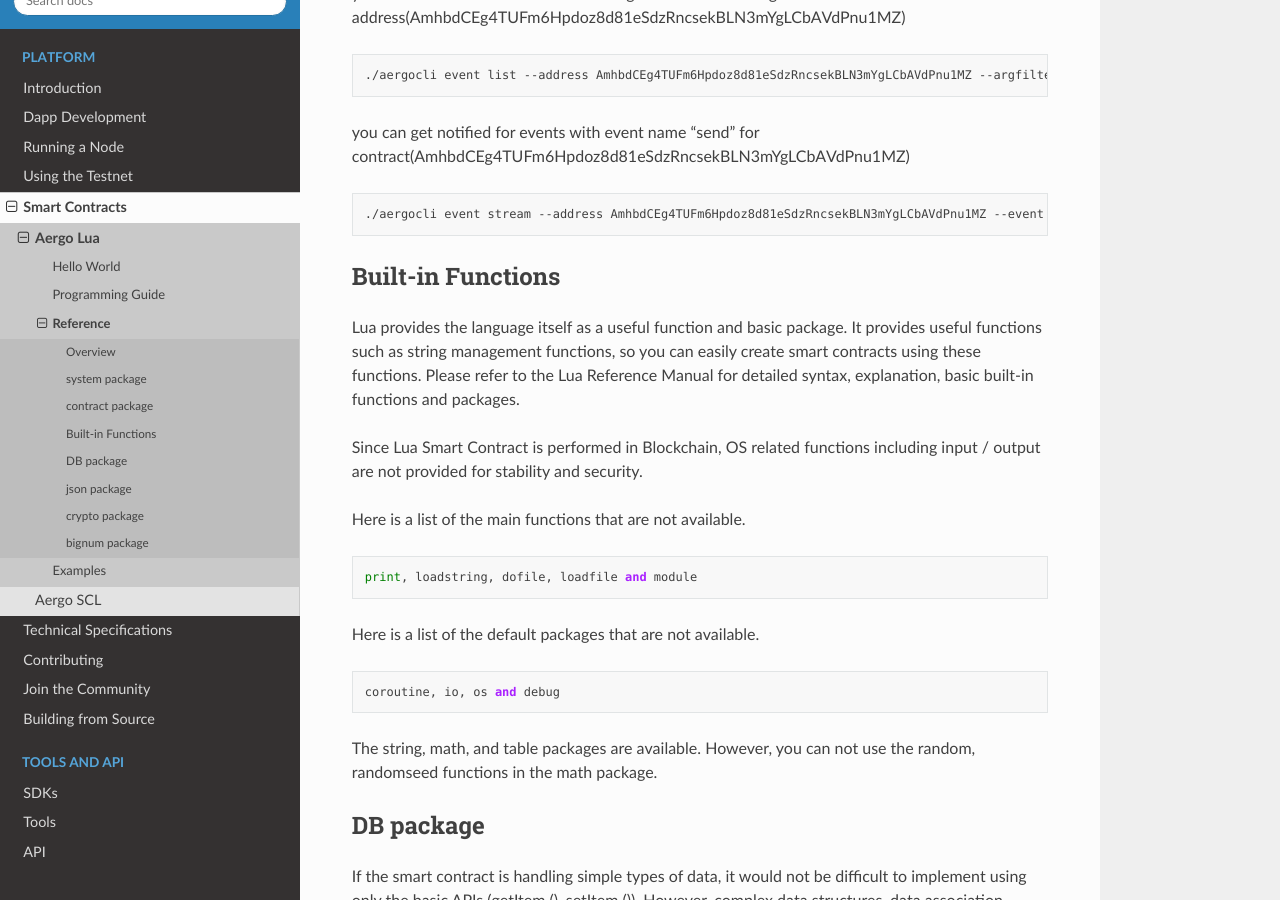
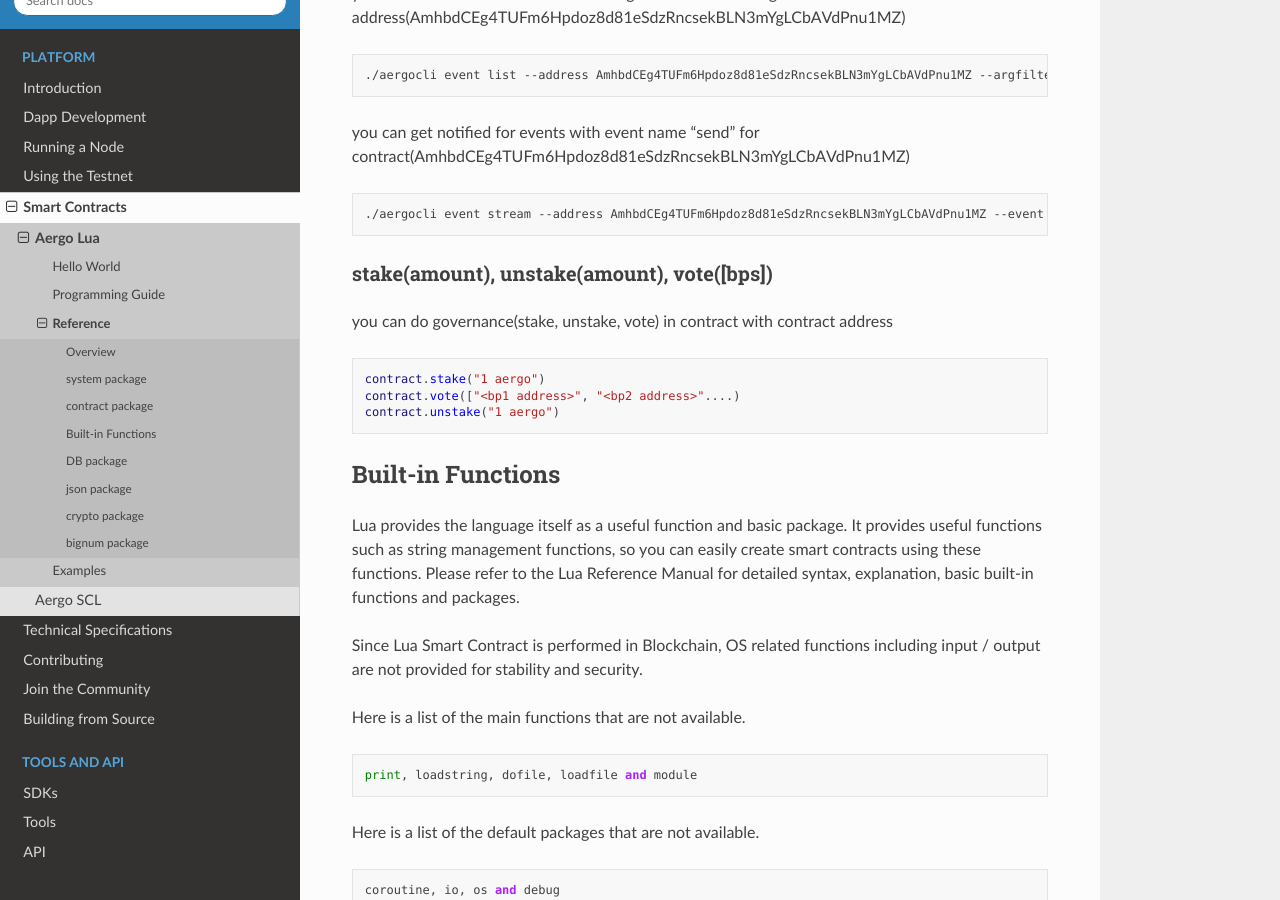
Before and after one commit to aergoio/guide, a Sphinx documentation site: the page built from source/smart-contracts/lua/reference.md, in a window 1280 px wide and 900 px high, scrolled down 4316 px. Built offline with Sphinx 7.4.7 and the Read the Docs theme 2.0.0, drawn with Linux system fonts in a browser that asks for light colours.

Commit message:
Update reference.md

````diff
--- a/source/smart-contracts/lua/reference.md
+++ b/source/smart-contracts/lua/reference.md
@@ -131,6 +131,15 @@
 you can get notified for events with event name "send" for contract(AmhbdCEg4TUFm6Hpdoz8d81eSdzRncsekBLN3mYgLCbAVdPnu1MZ)
 ``` bash
 ./aergocli event stream --address AmhbdCEg4TUFm6Hpdoz8d81eSdzRncsekBLN3mYgLCbAVdPnu1MZ --event send
+```
+
+### stake(amount), unstake(amount), vote([bps])
+you can do governance(stake, unstake, vote) in contract with contract address
+
+```lua
+contract.stake("1 aergo")
+contract.vote(["<bp1 address>", "<bp2 address>"....)
+contract.unstake("1 aergo")
 ```
 
 ## Built-in Functions
````
